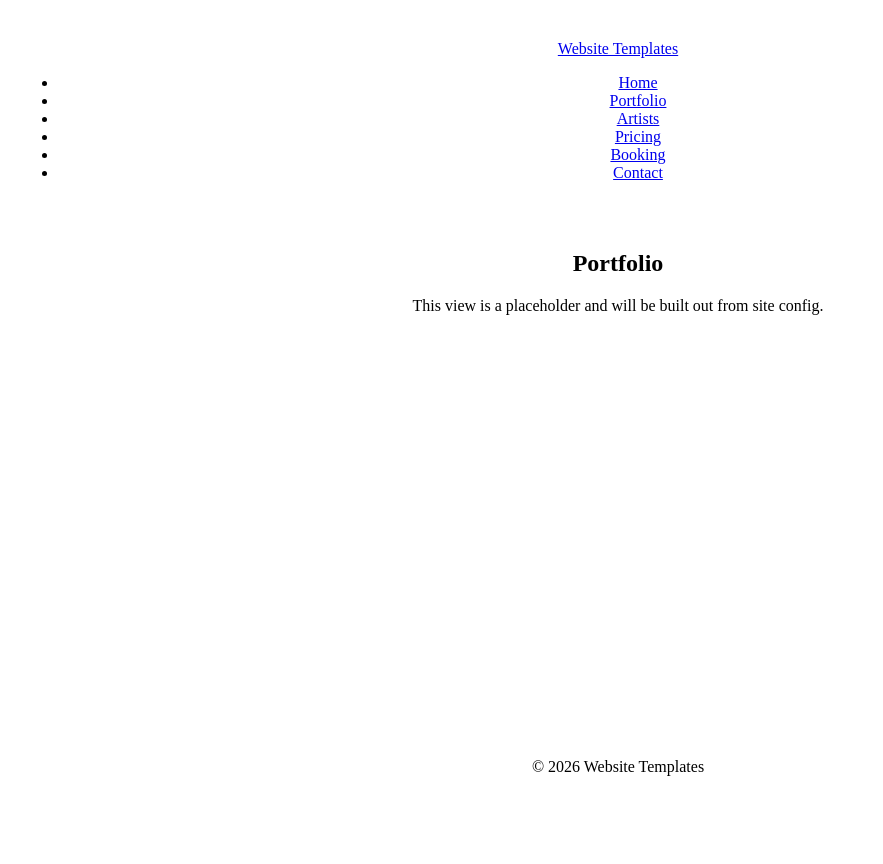
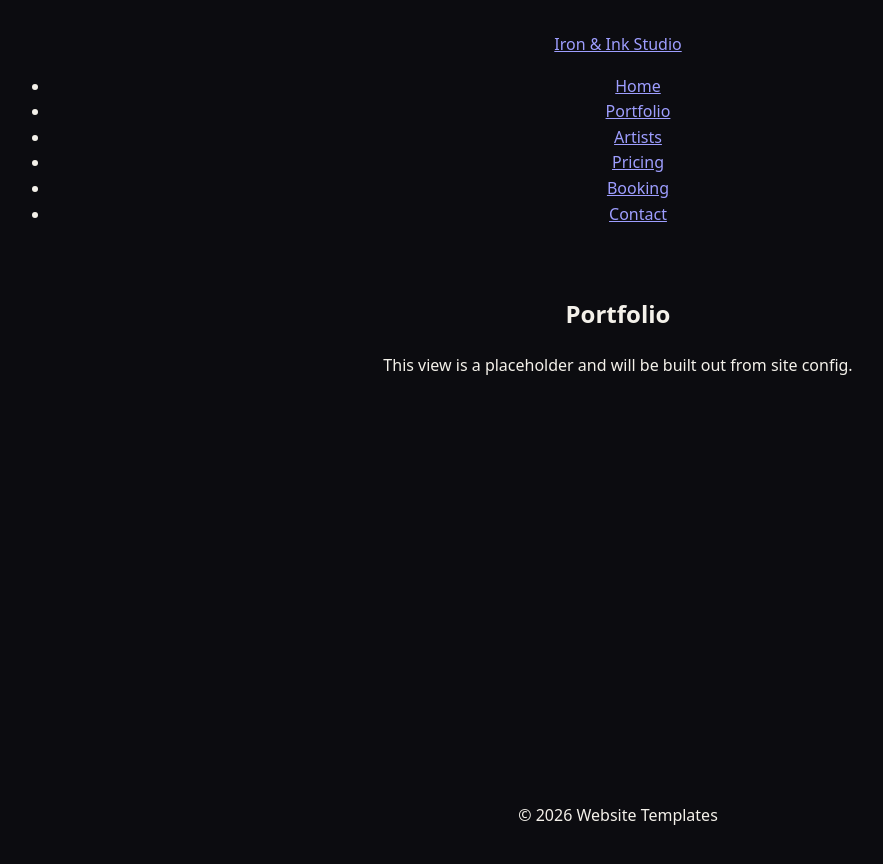
Before and after one commit to pradyumna-001/website-templates, a React (Vite) app: page /portfolio in a window 1280 px wide. Shown: the whole page, without its empty margins (22-905 px from the left). Before the commit the page ends 832 px from the top, so only its background shows below. Built offline with nearby package versions, Linux system fonts and the light colour scheme.

Commit message:
feat(context): add SiteConfigContext and useSiteConfig hook

```diff
--- a/src/components/Layout.tsx
+++ b/src/components/Layout.tsx
@@ -1,12 +1,15 @@
 import { Link, Outlet } from 'react-router-dom'
 import { siteConfig } from '../config/site'
+import { useSiteConfig } from './SiteConfigContext'
 
 export default function Layout() {
+  const { studioName } = useSiteConfig()
+
   return (
     <div>
       <header>
         <nav>
-          <Link to="/">{siteConfig.siteName}</Link>
+          <Link to="/">{studioName}</Link>
           <ul>
             {siteConfig.nav.map((item) => (
               <li key={item.path}>
--- /dev/null
+++ b/src/components/SiteConfigContext.tsx
@@ -0,0 +1,70 @@
+import {
+  createContext,
+  useContext,
+  useMemo,
+  type CSSProperties,
+  type ReactNode,
+} from 'react'
+import {
+  DEFAULT_THEME,
+  type StudioConfig,
+  type ThemeTokens,
+} from '../types/studio'
+import { studioConfig } from '../config/studio'
+
+interface SiteConfigProviderProps {
+  children: ReactNode
+  /** Site-wide config. Falls back to the imported `studioConfig`. */
+  config?: StudioConfig
+}
+
+/**
+ * Shared site config provider.
+ *
+ * Access strategy (documented): the context defaults to the imported
+ * `studioConfig` from `src/config/studio.ts`, so components can consume config
+ * with `useSiteConfig()` even without an explicit provider. An explicit
+ * `<SiteConfigProvider config={...}>` may be wired higher up (e.g. for
+ * config fetched at runtime) and overrides the default for its subtree.
+ */
+export function SiteConfigProvider({
+  children,
+  config = studioConfig,
+}: SiteConfigProviderProps) {
+  const value = useMemo(() => config, [config])
+
+  const theme: ThemeTokens = config.theme ?? DEFAULT_THEME
+
+  return (
+    <SiteConfigContext.Provider value={value}>
+      <div
+        style={
+          {
+            '--color-primary': theme.primary,
+            '--color-accent': theme.accent,
+            minHeight: '100vh',
+          } as CSSProperties
+        }
+      >
+        {children}
+      </div>
+    </SiteConfigContext.Provider>
+  )
+}
+
+const SiteConfigContext = createContext<StudioConfig>(studioConfig)
+
+/**
+ * Read the current site config. Safe to call anywhere inside the provider
+ * tree; falls back to the imported `studioConfig` when no provider is present.
+ */
+export function useSiteConfig(): StudioConfig {
+  const context = useContext(SiteConfigContext)
+  if (context === undefined) {
+    throw new Error(
+      'useSiteConfig can only be called within a SiteConfigProvider. ' +
+        'Wrap your component tree in <SiteConfigProvider> to provide a config.',
+    )
+  }
+  return context
+}
--- a/src/main.tsx
+++ b/src/main.tsx
@@ -2,12 +2,16 @@ import { StrictMode } from 'react'
 import { createRoot } from 'react-dom/client'
 import { BrowserRouter } from 'react-router-dom'
 import App from './App.tsx'
+import { SiteConfigProvider } from './components/SiteConfigContext'
+import './styles/global.css'
 import './styles/index.css'
 
 createRoot(document.getElementById('root')!).render(
   <StrictMode>
     <BrowserRouter>
-      <App />
+      <SiteConfigProvider>
+        <App />
+      </SiteConfigProvider>
     </BrowserRouter>
   </StrictMode>,
 )
```
